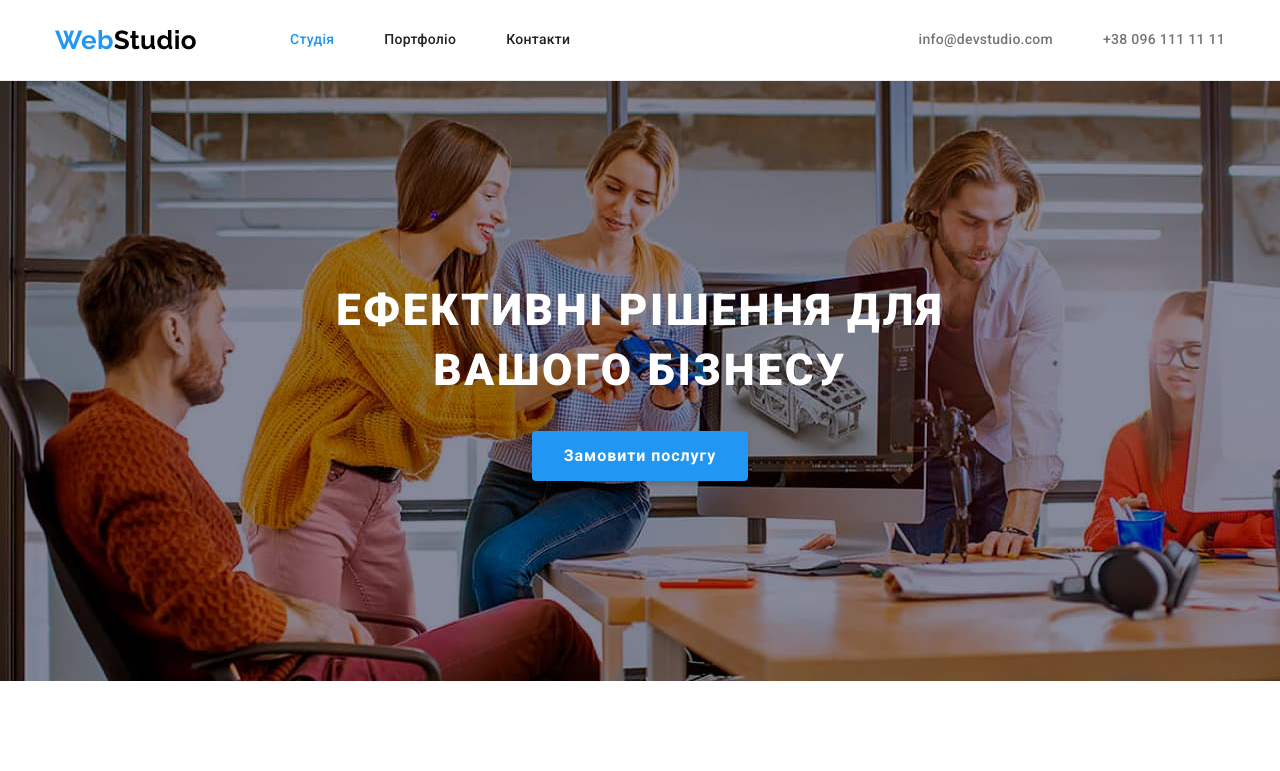
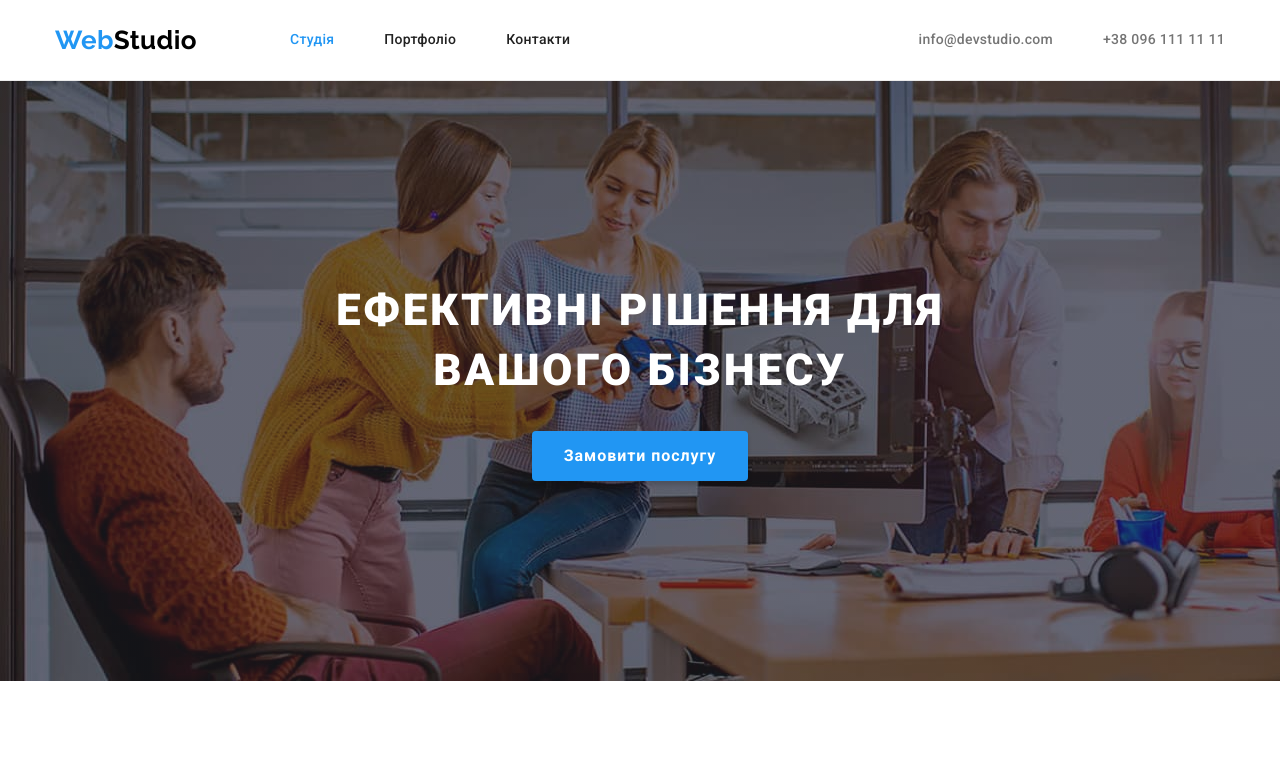
Before and after one commit to MaltsevaYulia/goit-markup-hw-04-1, a plain HTML site: page index.html in a window 1280 px wide. Shown: the top 771 px of the page. Drawn offline with nearby package versions, Linux system fonts and the light colour scheme; files whose address does not match are found by name.

Commit message:
Update style.css

```diff
--- a/css/style.css
+++ b/css/style.css
@@ -162,11 +162,12 @@ button {
   padding-bottom: 200px;
 
   background: var(--page-background);
-  background-image: url(../images/hero-background.jpg);
+  background-image: linear-gradient(rgba(47, 48, 58, 0.4), rgba(47, 48, 58, 0.4)),
+    url(../images/hero-background.jpg);
 
-  /* background: var(--page-background); */
   text-align: center;
 }
+
 .hero-title {
   margin-right: auto;
   margin-left: auto;
```
